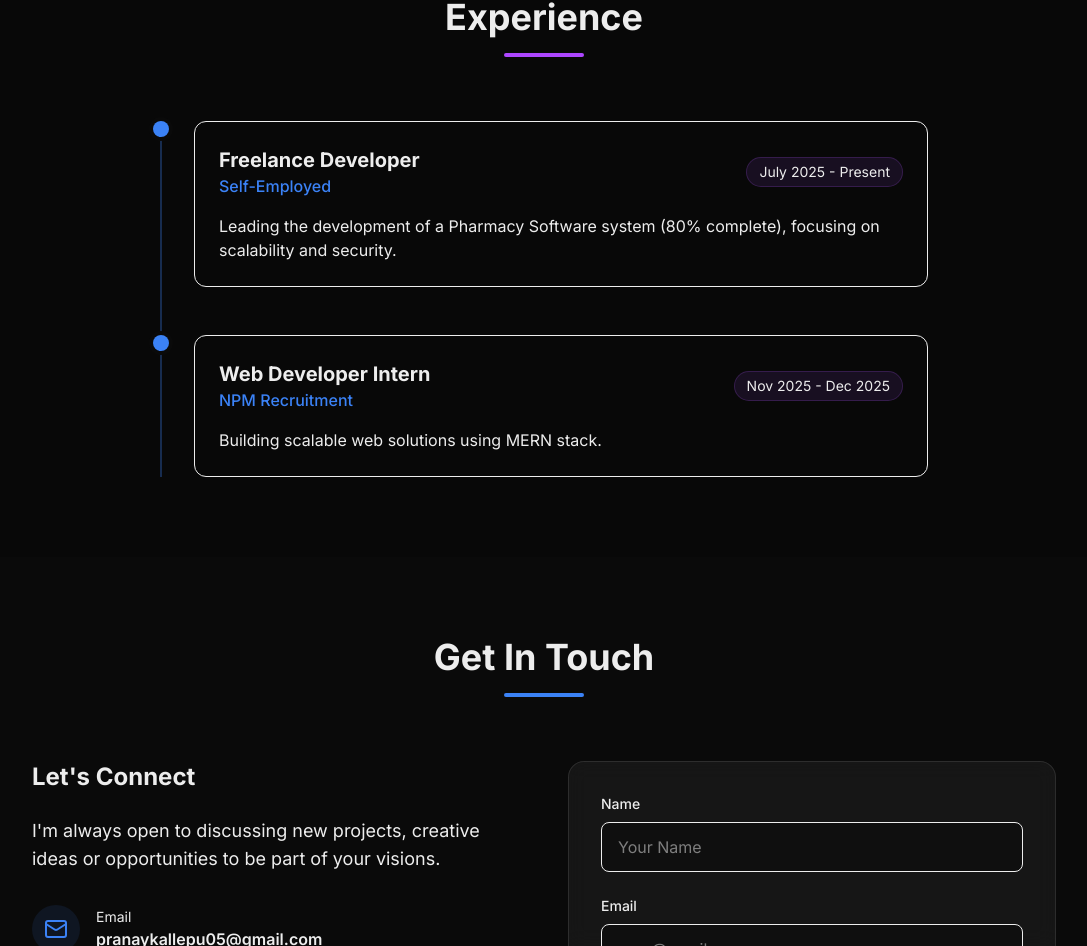
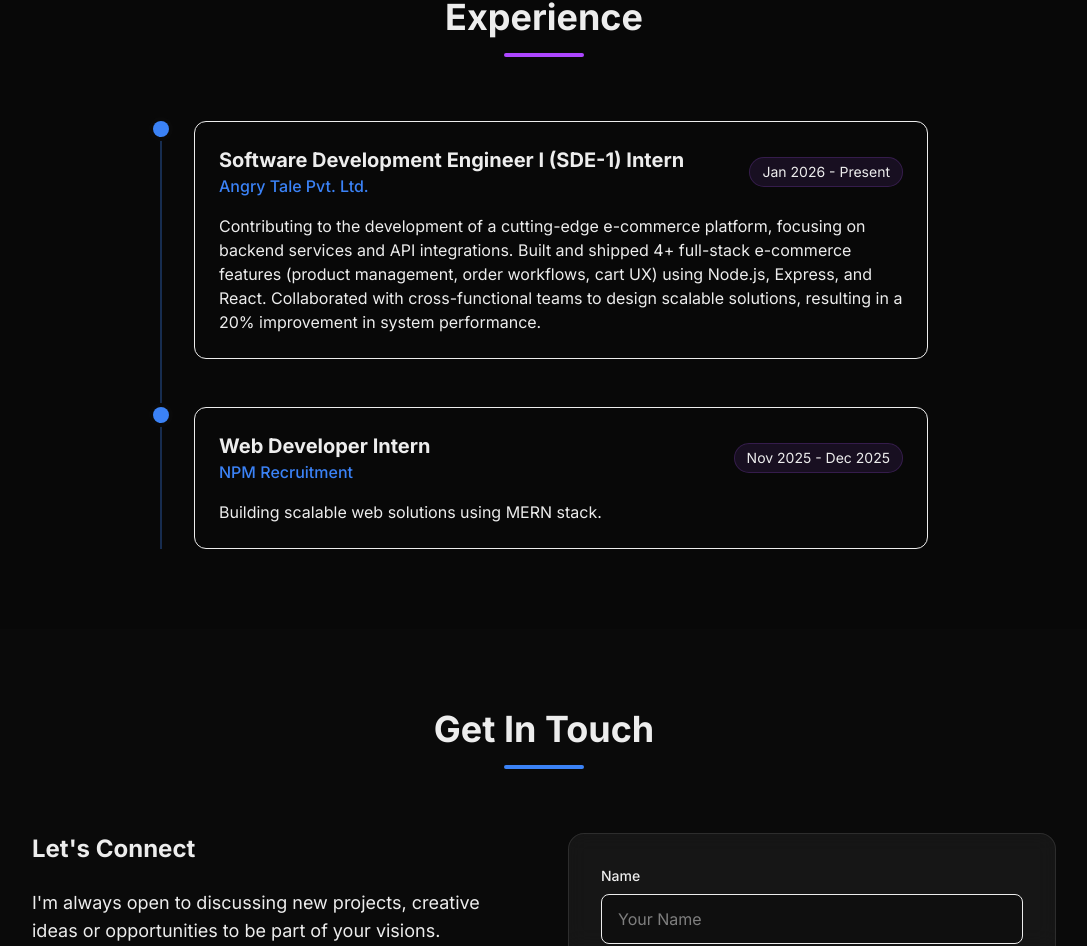
Before and after one commit to PranayKallepu/pranay-portfolio, a Next.js app: page / in a window 1280 px wide. Shown: the part 3112-4058 px from the top of the page, without its empty margins (96-1183 px from the left). Built offline with nearby package versions, Linux system fonts and the light colour scheme.

Commit message:
add new experience

```diff
--- a/src/components/Experience.tsx
+++ b/src/components/Experience.tsx
@@ -5,19 +5,20 @@ import { Briefcase } from "lucide-react";
 
 const experiences = [
   {
-        role: "Freelance Developer",
-        company: "Self-Employed",
-        period: "July 2025 - Present",
-        description: "Leading the development of a Pharmacy Software system (80% complete), focusing on scalability and security.",
-        type: "Past",
+    role: "Software Development Engineer I (SDE-1) Intern",
+    company: "Angry Tale Pvt. Ltd.",
+    period: "Jan 2026 - Present",
+    description:
+      "Contributing to the development of a cutting-edge e-commerce platform, focusing on backend services and API integrations. Built and shipped 4+ full-stack e-commerce features (product management, order workflows, cart UX) using Node.js, Express, and React. Collaborated with cross-functional teams to design scalable solutions, resulting in a 20% improvement in system performance.",
+    type: "current",
   },
   {
     role: "Web Developer Intern",
     company: "NPM Recruitment",
     period: "Nov 2025 - Dec 2025",
     description: "Building scalable web solutions using MERN stack.",
-        type: "Current",
-    }
+    type: "past",
+  },
   // Added some mock experience to fill the timeline if needed or stick to the prompt
 ];
 
@@ -45,7 +46,9 @@ export function Experience() {
               <div className="bg-card/50 p-6 rounded-xl border border-border hover:border-primary/50 transition-colors">
                 <div className="flex flex-col md:flex-row md:items-center justify-between mb-4">
                   <div>
-                                        <h3 className="text-xl font-bold text-foreground">{exp.role}</h3>
+                    <h3 className="text-xl font-bold text-foreground">
+                      {exp.role}
+                    </h3>
                     <p className="text-primary font-medium">{exp.company}</p>
                   </div>
                   <span className="text-sm text-muted-foreground mt-2 md:mt-0 bg-secondary/10 px-3 py-1 rounded-full border border-secondary/20 w-fit">
```
Lines whose indentation alone changed are shown as unchanged.
